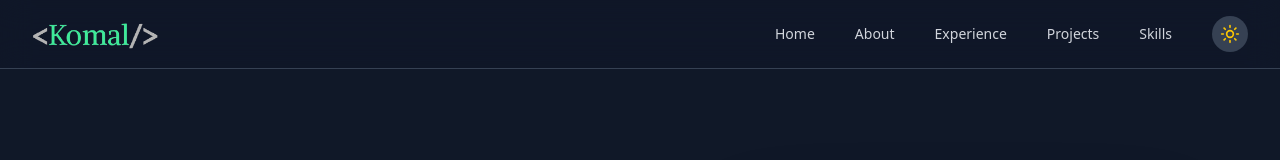
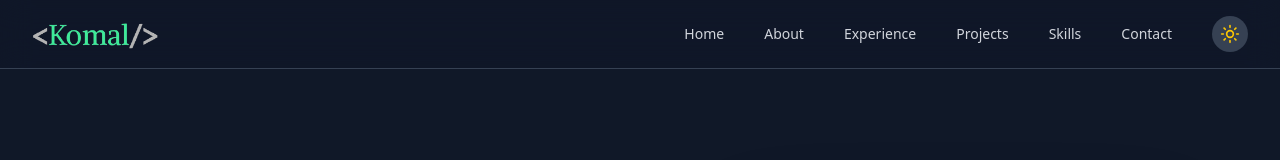
Before and after one commit to komalpawar05/my-portfolio, a React (Vite) app: page / in a window 1280 px wide. Shown: the top 160 px of the page. Built offline with nearby package versions, Linux system fonts and the light colour scheme.

Commit message:
Changes Some Point

```diff
--- a/src/components/Contact.tsx
+++ b/src/components/Contact.tsx
@@ -3,7 +3,7 @@ import { FiGithub, FiLinkedin, FiMail } from "react-icons/fi";
 
 export default function Contact() {
   return (
-    <section className="py-28 px-6 bg-white dark:bg-neutral-950 transition-colors duration-500">
+    <section id="contact" className="py-28 px-6 bg-white dark:bg-neutral-950 transition-colors duration-500">
       <div className="max-w-6xl mx-auto grid md:grid-cols-2 gap-16 items-center">
 
         {/* LEFT SIDE */}
--- a/src/components/NavBar.tsx
+++ b/src/components/NavBar.tsx
@@ -25,7 +25,7 @@ const NavBar: React.FC<NavBarProps> = ({
     return () => window.removeEventListener("resize", handleResize);
   }, []);
 
-  const navItems = ["Home", "About", "Experience", "Projects", "Skills"];
+  const navItems = ["Home", "About", "Experience", "Projects", "Skills", "Contact"];
 
   return (
     <nav className="fixed top-0 w-full z-50 backdrop-blur-lg bg-white/70 dark:bg-gray-900/70 border-b border-gray-200 dark:border-gray-700">
--- a/src/components/Project.tsx
+++ b/src/components/Project.tsx
@@ -21,8 +21,8 @@ const projects = [
       { icon: SiVite },
       { icon: SiNetlify },
     ],
-    live: "#",
-    github: "#",
+    // live: "#",
+    // github: "#",
   },
   {
     title: "Admin Dashboard System",
@@ -33,8 +33,8 @@ const projects = [
       { icon: SiTypescript },
       { icon: SiTailwindcss },
     ],
-    live: "#",
-    github: "#",
+    // live: "#",
+    // github: "#",
   },
   {
     title: "Digital Marketing Campaign",
@@ -44,14 +44,14 @@ const projects = [
       { icon: SiGoogleads },
       { icon: SiMeta },
     ],
-    live: "#",
-    github: "#",
+    // live: "#",
+    // github: "#",
   },
 ];
 
 export default function Projects() {
   return (
-    <section id="projects" className="py-16 px-6">
+    <section id="projects" className="py-24 px-6">
       <div className="max-w-5xl mx-auto">
 
         <motion.h2
@@ -105,7 +105,7 @@ export default function Projects() {
                   })}
                 </div>
 
-                <div className="flex gap-6 text-sm font-medium">
+                {/* <div className="flex gap-6 text-sm font-medium">
                   <a
                     href={project.live}
                     target="_blank"
@@ -122,7 +122,7 @@ export default function Projects() {
                   >
                     Code
                   </a>
-                </div>
+                </div> */}
 
               </div>
             </motion.div>
```
